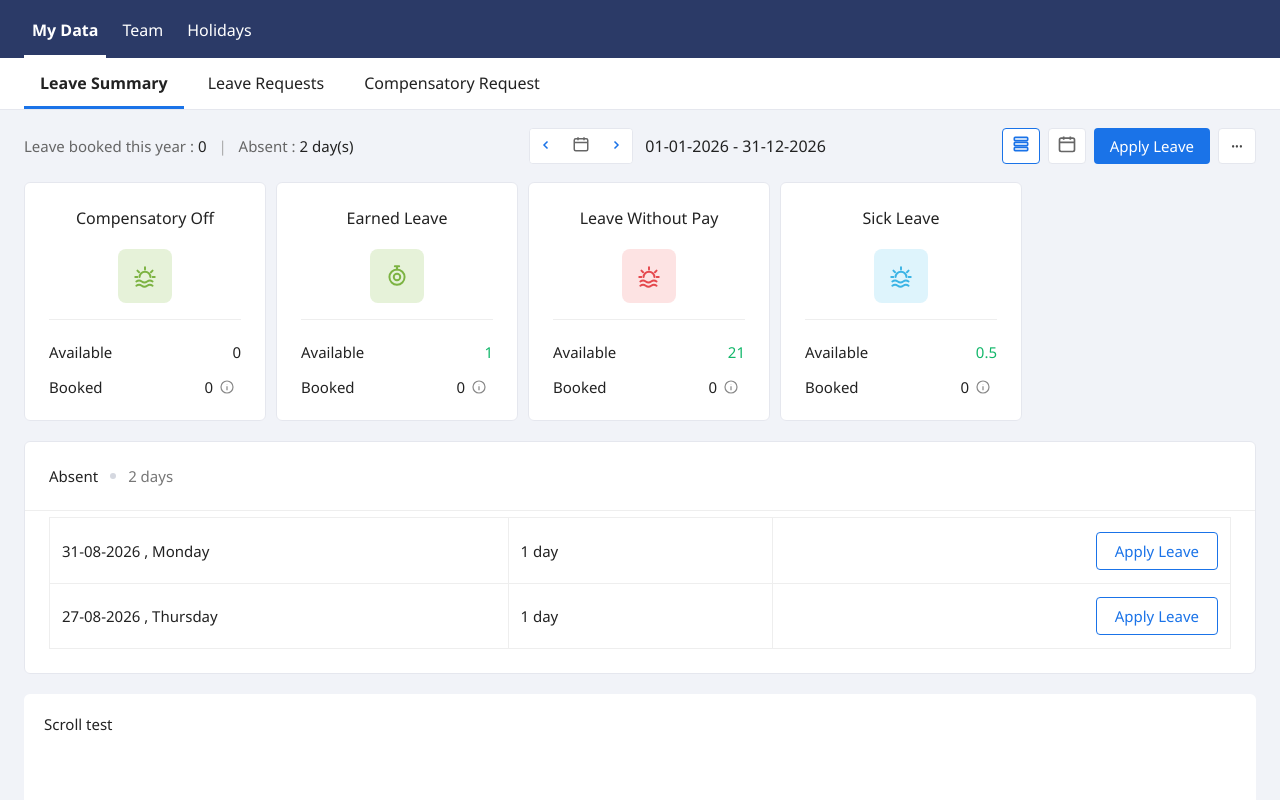
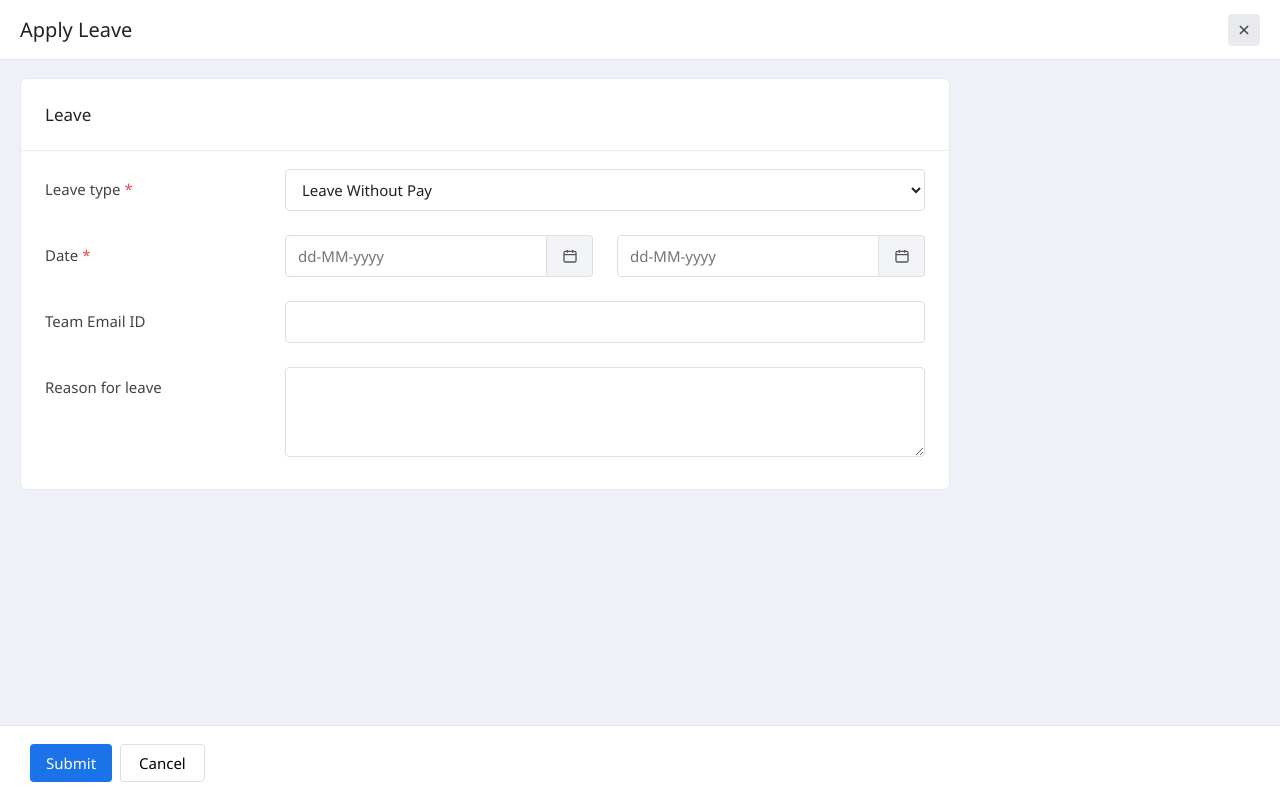
Before and after one commit to albenusmurmu/leave-management-system, a website: page app/widget.html in a window 1280 px wide. Both pictures are taken after a click on the element 640 px from the left and 301 px from the top of the page. Drawn offline with Linux system fonts and the light colour scheme.

Commit message:
Implemented new features

```diff
--- a/app/css/style.css
+++ b/app/css/style.css
@@ -200,6 +200,118 @@ button { font-family: inherit; cursor: pointer; border: none; background: none;
   padding: 20px;
 }
 
+
+
+/* ===== Apply Leave overlay ===== */
+.modal {
+  display: none;
+  position: fixed;
+  inset: 0;
+  z-index: 100;
+  flex-direction: column;
+  background: #eef1f7;
+}
+.modal.is-open { display: flex; }
+body.no-scroll { overflow: hidden; }
+
+.modal__head {
+  flex: none;
+  display: flex;
+  align-items: center;
+  justify-content: space-between;
+  padding: 0 20px;
+  height: 60px;
+  background: #fff;
+  border-bottom: 1px solid #e5e7ee;
+}
+.modal__head h2 { font-size: 20px; font-weight: 500; }
+.modal__close {
+  width: 32px;
+  height: 32px;
+  background: #e8eaef;
+  border-radius: 4px;
+  display: flex;
+  align-items: center;
+  justify-content: center;
+}
+
+.modal__body { flex: 1; min-height: 0; overflow-y: auto; padding: 18px 20px; }
+
+.form-card {
+  max-width: 1420px;
+  width: 75%;
+  background: #fff;
+  border: 1px solid #e5e7ee;
+  border-radius: 6px;
+}
+.form-card__title { padding: 24px; font-size: 17px; font-weight: 500; border-bottom: 1px solid #eee; }
+.form-card__fields { padding: 18px 24px 8px; }
+
+.form-row { display: flex; margin-bottom: 20px; }
+.form-row > label { width: 240px; flex: none; padding-top: 10px; color: #444; }
+.req { color: #e5484d; }
+.field { flex: 1; max-width: 1070px; }
+
+.input {
+  width: 100%;
+  height: 42px;
+  padding: 0 12px;
+  font-family: inherit;
+  font-size: 15px;
+  color: #222;
+  background: #fff;
+  border: 1px solid #dcdfe6;
+  border-radius: 4px;
+}
+textarea.input { height: 90px; padding: 10px 12px; resize: vertical; }
+.input:focus { outline: none; border-color: #1a73e8; }
+
+.date-pair { display: flex; gap: 24px; }
+.date-field { position: relative; flex: 1; display: flex; }
+.date-field .input { border-radius: 4px 0 0 4px; cursor: pointer; }
+.date-field__btn {
+  width: 46px;
+  flex: none;
+  background: #f3f4f7;
+  border: 1px solid #dcdfe6;
+  border-left: none;
+  border-radius: 0 4px 4px 0;
+  display: flex;
+  align-items: center;
+  justify-content: center;
+}
+.date-field__native {
+  position: absolute;
+  left: 0;
+  bottom: 0;
+  width: 1px;
+  height: 1px;
+  opacity: 0;
+  pointer-events: none;
+}
+
+.error { min-height: 0; margin-top: 4px; font-size: 13px; color: #e5484d; }
+
+.modal__foot {
+  flex: none;
+  display: flex;
+  gap: 8px;
+  padding: 18px 30px;
+  background: #fff;
+  border-top: 1px solid #e5e7ee;
+}
+.btn-cancel {
+  height: 38px;
+  padding: 0 18px;
+  font-size: 15px;
+  background: #fff;
+  border: 1px solid #dcdfe6;
+  border-radius: 4px;
+}
+.modal__foot .btn-primary { height: 38px; }
+
+
+
 /* ================= RESPONSIVE ================= */
 
 /* Tablet and below */
@@ -232,6 +344,12 @@ button { font-family: inherit; cursor: pointer; border: none; background: none;
 
   .panel__head, .panel__filter { padding: 16px; }
   .absent-rows, .holiday-rows { margin: 6px 12px 16px; }
+
+  .form-card { width: 100%; }
+  .form-row { flex-direction: column; }
+  .form-row > label { width: auto; padding: 0 0 6px; }
+  .field { max-width: none; }
+  .date-pair { flex-direction: column; gap: 12px; }
 }
 
 /* Phones */
--- a/app/js/main.js
+++ b/app/js/main.js
@@ -10,5 +10,5 @@ tabs.forEach((tab) => {
     document.getElementById("tab-" + tab.dataset.tab).classList.add("is-active");
   });
 });
-
+applyLeave.init();
 leaveSummary.init();
--- a/app/js/pages/leaveSummary.js
+++ b/app/js/pages/leaveSummary.js
@@ -11,6 +11,10 @@ const leaveSummary = {
       this.renderBar();
       this.renderCards();
        this.renderAbsent();
+    });
+
+    document.getElementById("applyLeaveBtn").addEventListener("click", () => {
+      applyLeave.open();
     });
 
     document.getElementById("nextYear").addEventListener("click", () => {
@@ -33,13 +37,15 @@ const leaveSummary = {
     document.getElementById("cards").addEventListener("click", (e) => {
       const card = e.target.closest(".leave-card");
       if (!card) return;
-      console.log("Open Apply Leave form with type:", card.dataset.id);
+      // console.log("Open Apply Leave form with type:", card.dataset.id);
+       applyLeave.open({ typeId: card.dataset.id });
     });
 
       document.getElementById("absentRows").addEventListener("click", (e) => {
       const row = e.target.closest(".absent-row");
       if (!row || !e.target.closest(".btn-outline")) return;
-      console.log("Open Apply Leave form for date:", row.dataset.date);
+      // console.log("Open Apply Leave form for date:", row.dataset.date);
+      applyLeave.open({ date: row.dataset.date });
     });
   },
 
--- a/app/widget.html
+++ b/app/widget.html
@@ -15,6 +15,7 @@
   </header>
 
   <nav class="subtabs" id="subtabs">
+    <button class="btn-primary" id="applyLeaveBtn">Apply Leave</button>
     <button class="subtabs__tab is-active" data-tab="summary">Leave Summary</button>
     <button class="subtabs__tab" data-tab="requests">Leave Requests</button>
     <button class="subtabs__tab" data-tab="compoff">Compensatory Request</button>
@@ -78,8 +79,77 @@
     <section class="tab-panel" id="tab-requests">Leave Requests content</section>
     <section class="tab-panel" id="tab-compoff">Compensatory Request content</section>
   </main>
+    <!-- ========== APPLY LEAVE FORM (overlay) ========== -->
+  <div class="modal" id="applyModal">
+    <div class="modal__head">
+      <h2>Apply Leave</h2>
+      <button class="modal__close" id="applyClose" title="Close">
+        <svg width="14" height="14" viewBox="0 0 24 24" fill="none" stroke="#444" stroke-width="2.5"><path d="M5 5l14 14M19 5L5 19"/></svg>
+      </button>
+    </div>
+
+    <div class="modal__body">
+      <div class="form-card">
+        <div class="form-card__title">Leave</div>
+
+        <div class="form-card__fields">
+          <div class="form-row">
+            <label for="fLeaveType">Leave type <span class="req">*</span></label>
+            <div class="field">
+              <select id="fLeaveType" class="input"></select>
+              <div class="error" id="errType"></div>
+            </div>
+          </div>
+
+          <div class="form-row">
+            <label>Date <span class="req">*</span></label>
+            <div class="field">
+              <div class="date-pair">
+                <div class="date-field">
+                  <input type="text" id="fFrom" class="input" placeholder="dd-MM-yyyy" readonly>
+                  <button type="button" class="date-field__btn" title="Pick date">
+                    <svg width="16" height="16" viewBox="0 0 24 24" fill="none" stroke="#555" stroke-width="2"><rect x="3" y="5" width="18" height="16" rx="2"/><path d="M3 10h18M8 3v4M16 3v4"/></svg>
+                  </button>
+                  <input type="date" id="fFromPicker" class="date-field__native" tabindex="-1">
+                </div>
+                <div class="date-field">
+                  <input type="text" id="fTo" class="input" placeholder="dd-MM-yyyy" readonly>
+                  <button type="button" class="date-field__btn" title="Pick date">
+                    <svg width="16" height="16" viewBox="0 0 24 24" fill="none" stroke="#555" stroke-width="2"><rect x="3" y="5" width="18" height="16" rx="2"/><path d="M3 10h18M8 3v4M16 3v4"/></svg>
+                  </button>
+                  <input type="date" id="fToPicker" class="date-field__native" tabindex="-1">
+                </div>
+              </div>
+              <div class="error" id="errDate"></div>
+            </div>
+          </div>
+
+          <div class="form-row">
+            <label for="fEmail">Team Email ID</label>
+            <div class="field">
+              <input type="text" id="fEmail" class="input">
+              <div class="error" id="errEmail"></div>
+            </div>
+          </div>
+
+          <div class="form-row">
+            <label for="fReason">Reason for leave</label>
+            <div class="field">
+              <textarea id="fReason" class="input" rows="4"></textarea>
+            </div>
+          </div>
+        </div>
+      </div>
+    </div>
+
+    <div class="modal__foot">
+      <button class="btn-primary" id="applySubmit">Submit</button>
+      <button class="btn-cancel" id="applyCancel">Cancel</button>
+    </div>
+  </div>
 
   <script src="js/data.js"></script>
+   <script src="js/pages/applyLeave.js"></script>
   <script src="js/pages/leaveSummary.js"></script>
   <script src="js/main.js"></script>
 </body>
```
